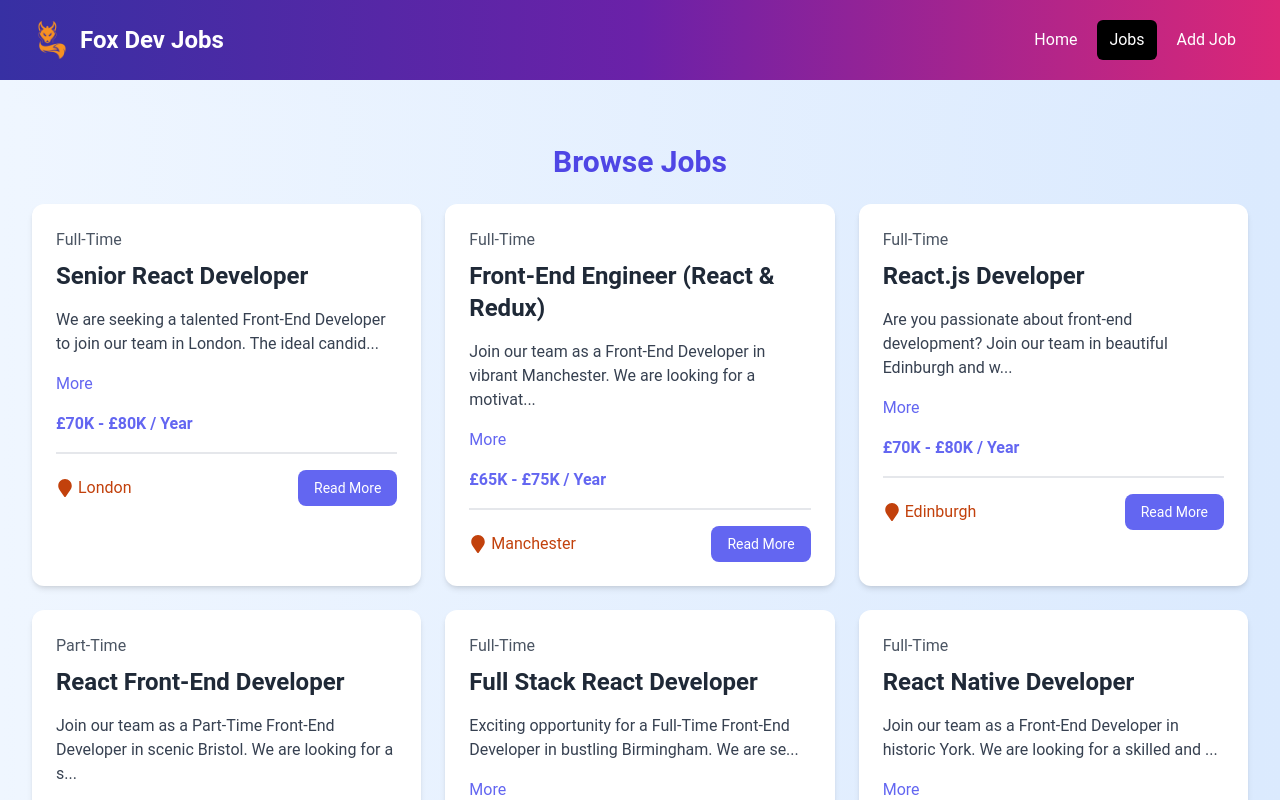
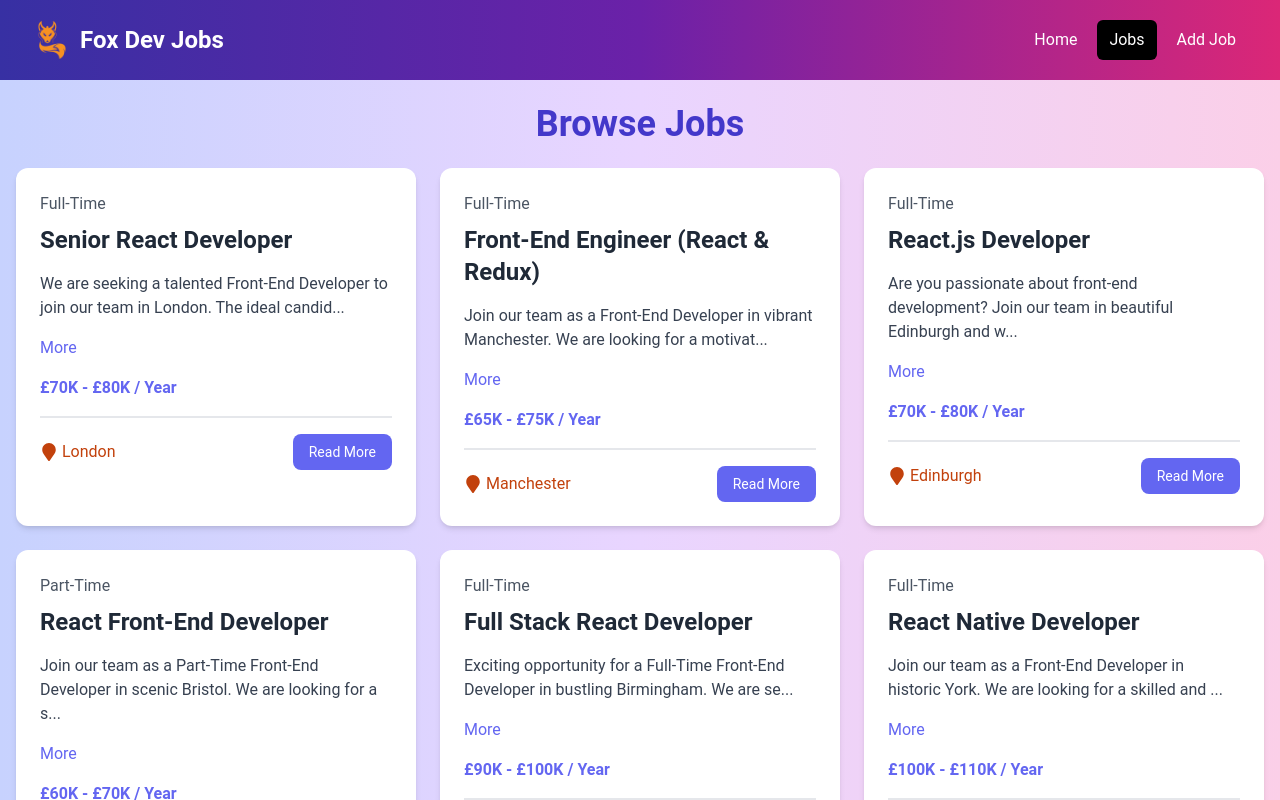
Before and after one commit to maesterfox/jobListingApp, a React (Vite) app: page /jobs in a window 1280 px wide. Shown: the top 800 px of the page. Built offline with nearby package versions, Linux system fonts and the light colour scheme; no server answers.

Commit message:
more styling, tailwind classes

```diff
--- a/src/components/JobListings.jsx
+++ b/src/components/JobListings.jsx
@@ -58,9 +58,9 @@ const JobListings = ({ isHome = false }) => {
   );
 
   return (
-    <section className="bg-gradient-to-r from-blue-50 to-blue-100 px-4 py-10">
+    <section className="bg-gradient-to-r from-indigo-200 via-purple-200 to-pink-200 px-4 py-10">
       <div className="container mx-auto">
-        <h2 className="text-3xl font-bold text-indigo-600 mb-6 text-center">
+        <h2 className="text-4xl font-bold text-indigo-700 mb-6 text-center">
           {isHome ? "Recent Jobs" : "Browse Jobs"}
         </h2>
         <div className="grid grid-cols-1 md:grid-cols-2 lg:grid-cols-3 gap-6">
--- a/src/layouts/MainLayout.jsx
+++ b/src/layouts/MainLayout.jsx
@@ -6,12 +6,12 @@ import Footer from "../components/Footer";
 
 const MainLayout = () => {
   return (
-    <>
+    <div className="bg-gradient-to-r from-indigo-200 via-purple-200 to-pink-200 min-h-screen">
       <Navbar />
       <Outlet />
       <ToastContainer />
       <Footer />
-    </>
+    </div>
   );
 };
 export default MainLayout;
--- a/src/pages/JobsPage.jsx
+++ b/src/pages/JobsPage.jsx
@@ -2,7 +2,7 @@ import JobListings from "../components/JobListings";
 
 const JobsPage = () => {
   return (
-    <section className="bg-gradient-to-r from-blue-50 to-blue-100 px-4 py-10 min-h-screen">
+    <section className="bg-gradient-to-r from-indigo-200 via-purple-200 to-pink-200 min-h-screen">
       <div className="container mx-auto">
         <h1 className="text-4xl font-bold text-indigo-600 mb-6 text-center">
           Job Listings
--- a/tailwind.config.js
+++ b/tailwind.config.js
@@ -27,6 +27,16 @@ export default {
         "custom-light": "0 2px 4px rgba(0, 0, 0, 0.1)",
         "custom-dark": "0 2px 10px rgba(0, 0, 0, 0.2)",
       },
+      textShadow: {
+        "custom-light": "2px 2px 2px rgba(0, 0, 0, 0.1)",
+        "custom-dark": "2px 2px 4px rgba(0, 0, 0, 0.2)",
+      },
+      h2: {
+        fontSize: "1.5rem",
+        fontWeight: "bold",
+        lineHeight: "2rem",
+        textShadow: "2px 2px 4px rgba(0, 0, 0, 0.2)",
+      },
       transitionProperty: {
         height: "height",
         spacing: "margin, padding",
```
Also changed, not shown: 1 other file (tests, documents, lock files or other folders).
